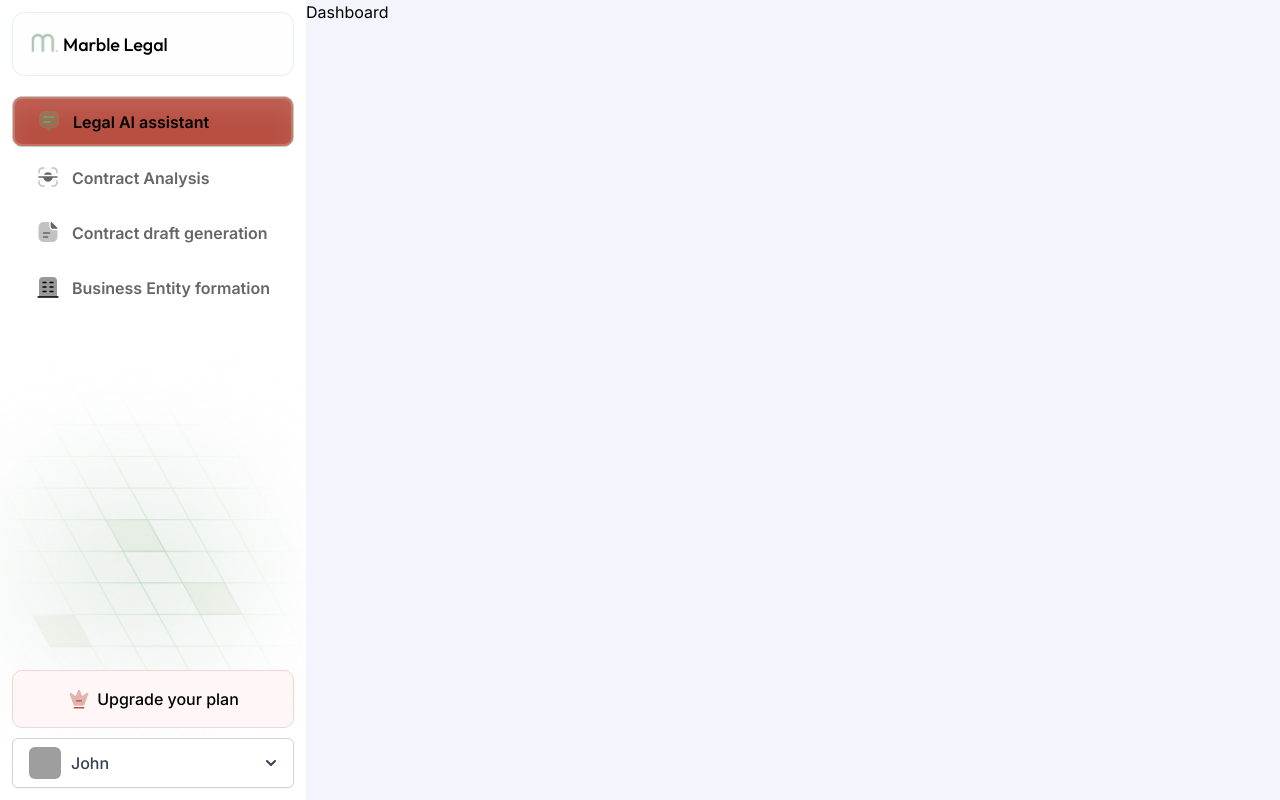
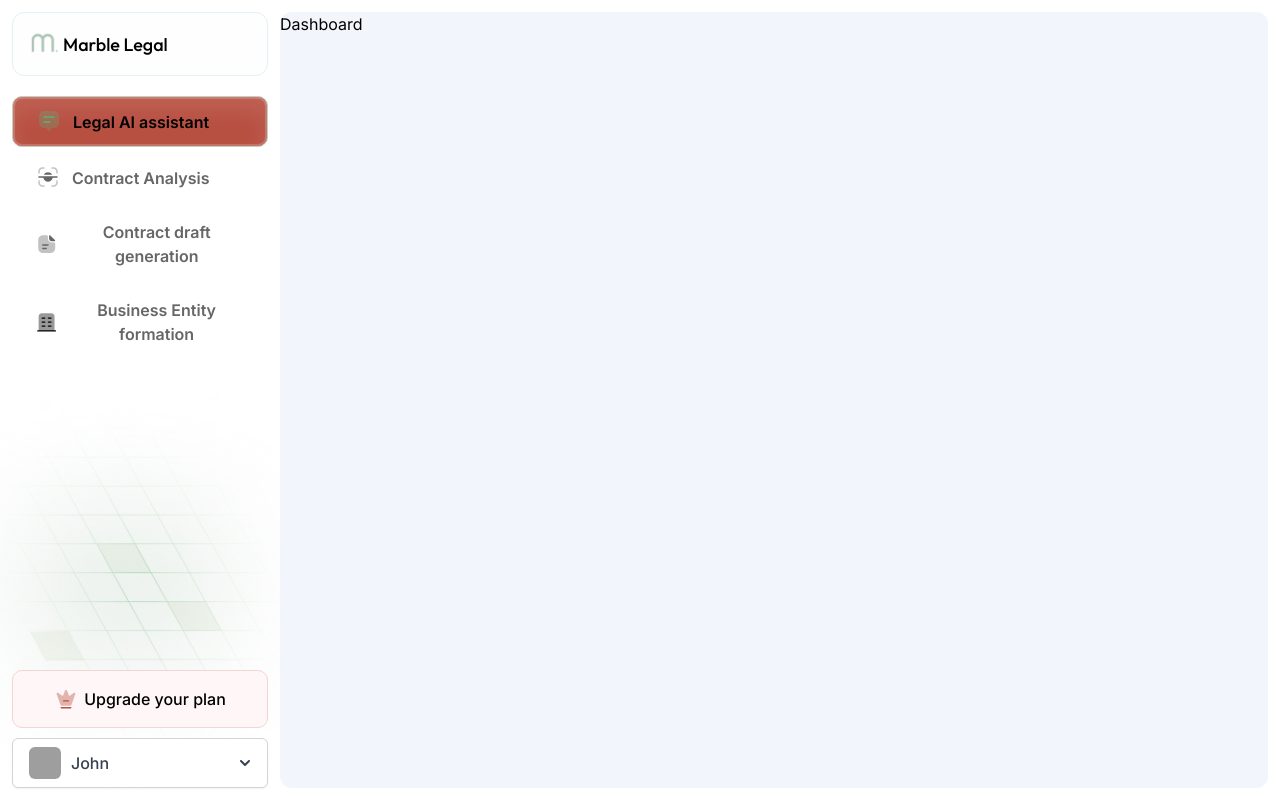
Before and after one commit to marble-legal/marble-legal-frontend, a React (Create React App) app: page /dashboard in a window 1280 px wide. Built offline with nearby package versions, Linux system fonts and the light colour scheme; sample sign-in values are in the browser's storage; grey boxes are pictures that could not be loaded.

Commit message:
layout update

```diff
--- a/src/pages/main.tsx
+++ b/src/pages/main.tsx
@@ -2,13 +2,23 @@
 import { Outlet, useLocation, useNavigate } from "react-router-dom";
 import { getUser } from "../helpers/utils";
 import Sidebar from "../components/Sidebar";
+import useViewportHeight from "../helpers/useViewportHeight";
 
 function MainApp() {
+  const vh = useViewportHeight();
+
   return (
     <div className="flex-1 flex flex-col lg:flex-row">
       <Sidebar />
-      <div className="flex-1 max-h-screen overflow-auto bg-[#F2F5FB] lg:pt-0 pt-[3.5rem]">
-        <Outlet />
+      <div className="bg-[white] pl-0 p-3 w-full">
+        <div
+          className="flex-1 overflow-auto bg-[#F2F5FB] lg:pt-0 pt-[3.5rem] rounded-[12px]"
+          style={{
+            height: vh - 24,
+          }}
+        >
+          <Outlet />
+        </div>
       </div>
     </div>
   );
```
